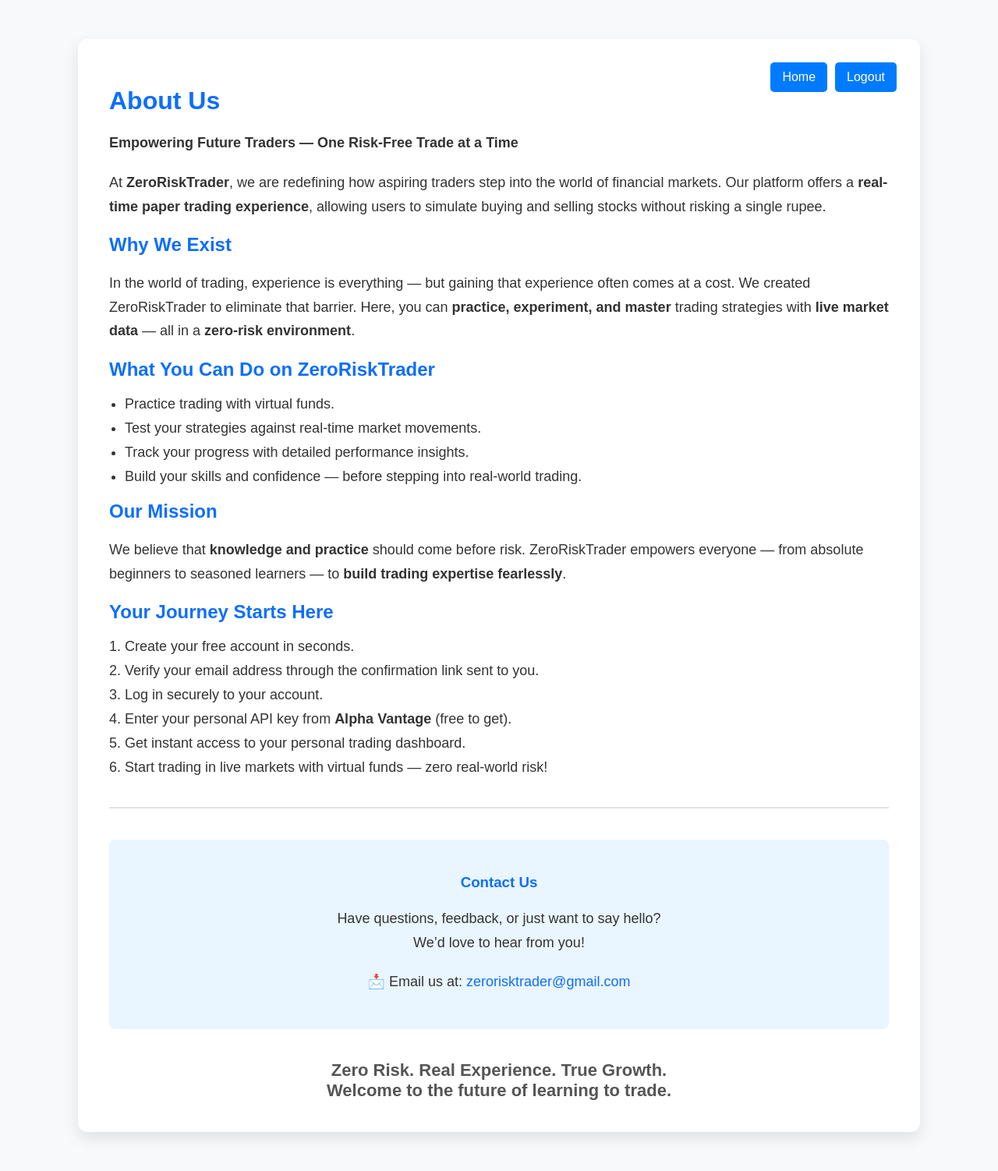
After one commit to ankushp1650/zero-risk-trader, a Django app: page /auth/about/ in a window 1280 px wide. The commit adds this page. Shown: the whole page at 78% size. Run offline with Django 4.2, Linux system fonts and the light colour scheme.

Commit message:
Updated About us HTML Files

```diff
--- /dev/null
+++ b/auth_app/templates/auth/aboutus.html
@@ -0,0 +1,163 @@
+<!DOCTYPE html>
+<html lang="en">
+<head>
+  <meta charset="UTF-8">
+  <meta name="viewport" content="width=device-width, initial-scale=1">
+  <title>About Us | ZeroRiskTrader</title>
+  <style>
+    body {
+      font-family: 'Poppins', sans-serif;
+      background-color: #f8f9fa;
+      margin: 0;
+      padding: 0;
+      color: #333;
+    }
+    .container {
+      max-width: 1000px;
+      margin: 50px auto;
+      padding: 40px;
+      background-color: #ffffff;
+      box-shadow: 0 8px 20px rgba(0, 0, 0, 0.1);
+      border-radius: 12px;
+      position: relative;
+    }
+    h1, h2 {
+      color: #0d6efd;
+      margin-bottom: 20px;
+    }
+    h3 {
+      color: #0d6efd;
+      text-align: center;
+      margin-bottom: 20px;
+    }
+    p {
+      font-size: 18px;
+      line-height: 1.7;
+      margin-bottom: 20px;
+    }
+    ul, ol {
+      font-size: 18px;
+      margin-bottom: 20px;
+      padding-left: 20px;
+    }
+    li {
+      margin-bottom: 10px;
+    }
+    a {
+      color: #0d6efd;
+      text-decoration: none;
+    }
+    a:hover {
+      text-decoration: underline;
+    }
+    .contact {
+      background-color: #e9f5ff;
+      padding: 25px;
+      border-radius: 8px;
+      margin-top: 40px;
+      text-align: center;
+    }
+    .tagline {
+      text-align: center;
+      margin-top: 40px;
+      font-weight: bold;
+      font-size: 22px;
+      color: #555;
+    }
+    hr {
+      border: none;
+      border-top: 2px solid #dee2e6;
+      margin: 40px 0;
+    }
+    .top-right-buttons {
+      position: absolute;
+      top: 30px;
+      right: 30px;
+      display: flex;
+      gap: 10px;
+    }
+    .top-right-buttons a {
+      padding: 10px 15px;
+      font-size: 16px;
+      color: white;
+      background-color: #007bff;
+      border-radius: 5px;
+      text-decoration: none;
+      transition: background-color 0.3s ease;
+    }
+    .top-right-buttons a:hover {
+      background-color: #0056b3;
+    }
+    /* Mobile Responsive */
+    @media (max-width: 768px) {
+      .container {
+        margin: 20px;
+        padding: 20px;
+      }
+      .top-right-buttons {
+        position: static;
+        justify-content: center;
+        margin-bottom: 20px;
+      }
+    }
+  </style>
+</head>
+
+<body>
+
+<div class="container">
+  <div class="top-right-buttons">
+    <a href="{% url 'dashboard' %}">Home</a>
+    <a href="{% url 'logout' %}">Logout</a>
+  </div>
+
+  <h1>About Us</h1>
+
+  <p><strong>Empowering Future Traders — One Risk-Free Trade at a Time</strong></p>
+
+  <p>At <strong>ZeroRiskTrader</strong>, we are redefining how aspiring traders step into the world of financial markets.
+  Our platform offers a <strong>real-time paper trading experience</strong>, allowing users to simulate buying and selling stocks without risking a single rupee.</p>
+
+  <h2>Why We Exist</h2>
+  <p>In the world of trading, experience is everything — but gaining that experience often comes at a cost.
+  We created ZeroRiskTrader to eliminate that barrier. Here, you can <strong>practice, experiment, and master</strong> trading strategies with <strong>live market data</strong> — all in a <strong>zero-risk environment</strong>.</p>
+
+  <h2>What You Can Do on ZeroRiskTrader</h2>
+  <ul>
+    <li>Practice trading with virtual funds.</li>
+    <li>Test your strategies against real-time market movements.</li>
+    <li>Track your progress with detailed performance insights.</li>
+    <li>Build your skills and confidence — before stepping into real-world trading.</li>
+  </ul>
+
+  <h2>Our Mission</h2>
+  <p>We believe that <strong>knowledge and practice</strong> should come before risk.
+  ZeroRiskTrader empowers everyone — from absolute beginners to seasoned learners — to <strong>build trading expertise fearlessly</strong>.</p>
+
+  <h2>Your Journey Starts Here</h2>
+  <ol>
+    <li>Create your free account in seconds.</li>
+    <li>Verify your email address through the confirmation link sent to you.</li>
+    <li>Log in securely to your account.</li>
+    <li>Enter your personal API key from <strong>Alpha Vantage</strong> (free to get).</li>
+    <li>Get instant access to your personal trading dashboard.</li>
+    <li>Start trading in live markets with virtual funds — zero real-world risk!</li>
+  </ol>
+
+  <hr>
+
+  <div class="contact">
+    <h3>Contact Us</h3>
+    <p>Have questions, feedback, or just want to say hello?<br>We’d love to hear from you!</p>
+    <p>📩 Email us at: <a href="mailto:zerorisktrader@gmail.com">zerorisktrader@gmail.com</a></p>
+  </div>
+
+  <div class="tagline">
+    Zero Risk. Real Experience. True Growth.<br>
+    Welcome to the future of learning to trade.
+  </div>
+
+</div>
+
+</body>
+</html>
--- a/auth_app/templates/portfolio/dashboard.html
+++ b/auth_app/templates/portfolio/dashboard.html
@@ -147,6 +147,9 @@
             <button onclick="location.href='{% url 'platform' %}'" class="btn btn-secondary btn-lg mb-3" id="thirdButton">Dashboard</button>
         </div>
         <div class="btn-container">
+            <button onclick="location.href='{% url 'aboutus' %}'" class="btn btn-secondary btn-lg mb-3" id="thirdButton">About Us</button>
+        </div>
+        <div class="btn-container">
             <a href="{% url 'logout' %}" class="btn btn-primary btn-lg mb-3">Logout</a>
         </div>
     </div>
--- a/auth_app/urls.py
+++ b/auth_app/urls.py
@@ -2,6 +2,8 @@
 from . import views
 
 urlpatterns = [
+    path('aboutt/', views.aboutt, name='aboutt'),
+    path('about/', views.about_us, name='aboutus'),
     path('register/', views.register_view, name='register'),
     path('login/', views.login_view, name='login'),
     path('logout/', views.logout_view, name='logout'),
--- a/auth_app/views.py
+++ b/auth_app/views.py
@@ -41,7 +41,6 @@
 logger = logging.getLogger(__name__)
 
 User = get_user_model()  # Get the user model in case you're using a custom user model
-
 
 # @guest
 # def login_view(request):
@@ -319,7 +318,7 @@
             # to get all the data
             # jason_db(request)
             # fetch_and_store_stock_data(request)
-            # fetch_and_save_user_data(request)
+            fetch_and_save_user_data(request)
 
             return redirect('dashboard')  # Redirect to your dashboard
         else:
@@ -1099,3 +1098,10 @@
      hdfcbank_df, hdfcbank_meta_df) = fetch_and_process_data_all_stock(request)
 
     return bhartiartl_df, bhartiartl_meta_df, icicibank_df, icicibank_meta_df, reliance_df, reliance_meta_df, tcs_df, tcs_meta_df, hdfcbank_df, hdfcbank_meta_df
+
+
+def about_us(request):
+    return render(request, 'auth/aboutus.html')
+
+def aboutt(request):
+    return render(request, 'auth/about.html')
```
Also changed, not shown: auth_app/templates/auth/about.html (added, +135 -0 lines), auth_app/templates/auth/login.html (+23 -0 lines), data/Mysqldata.sql (deleted), data/data.sql (deleted).
